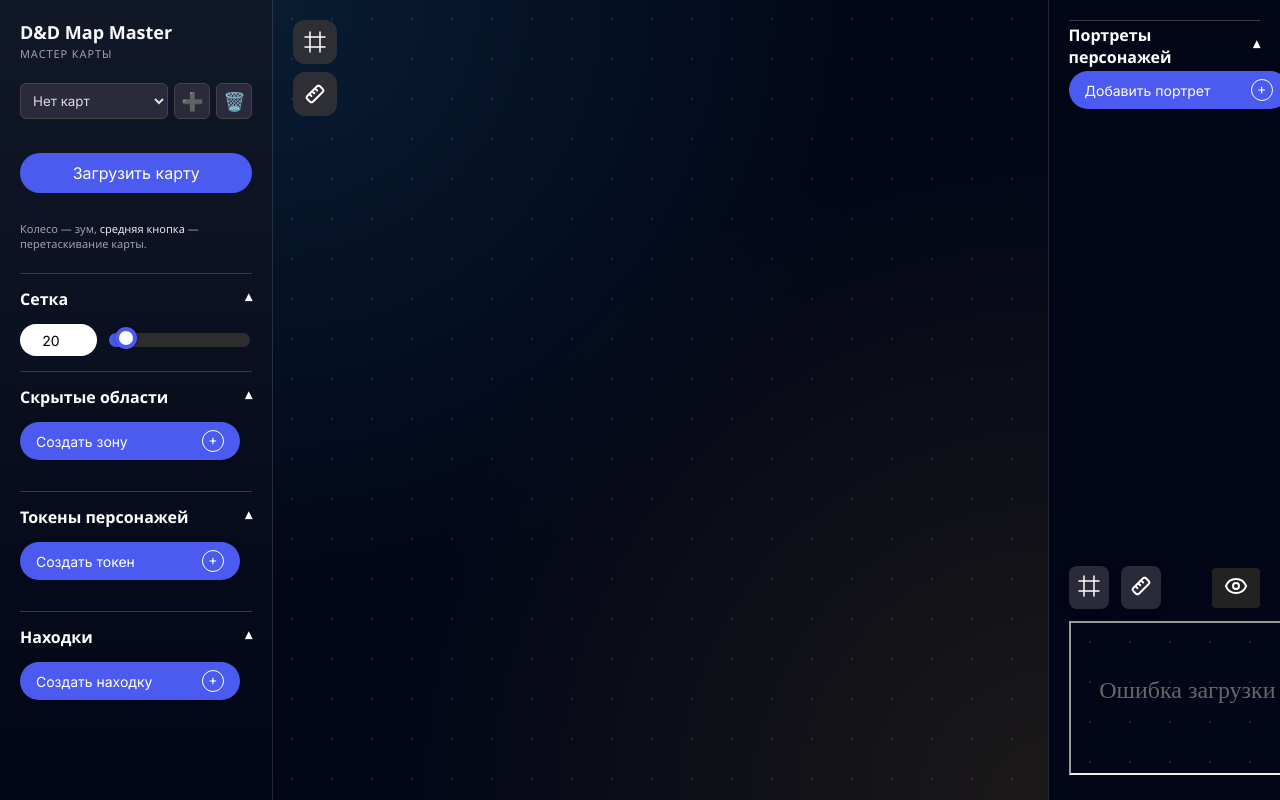
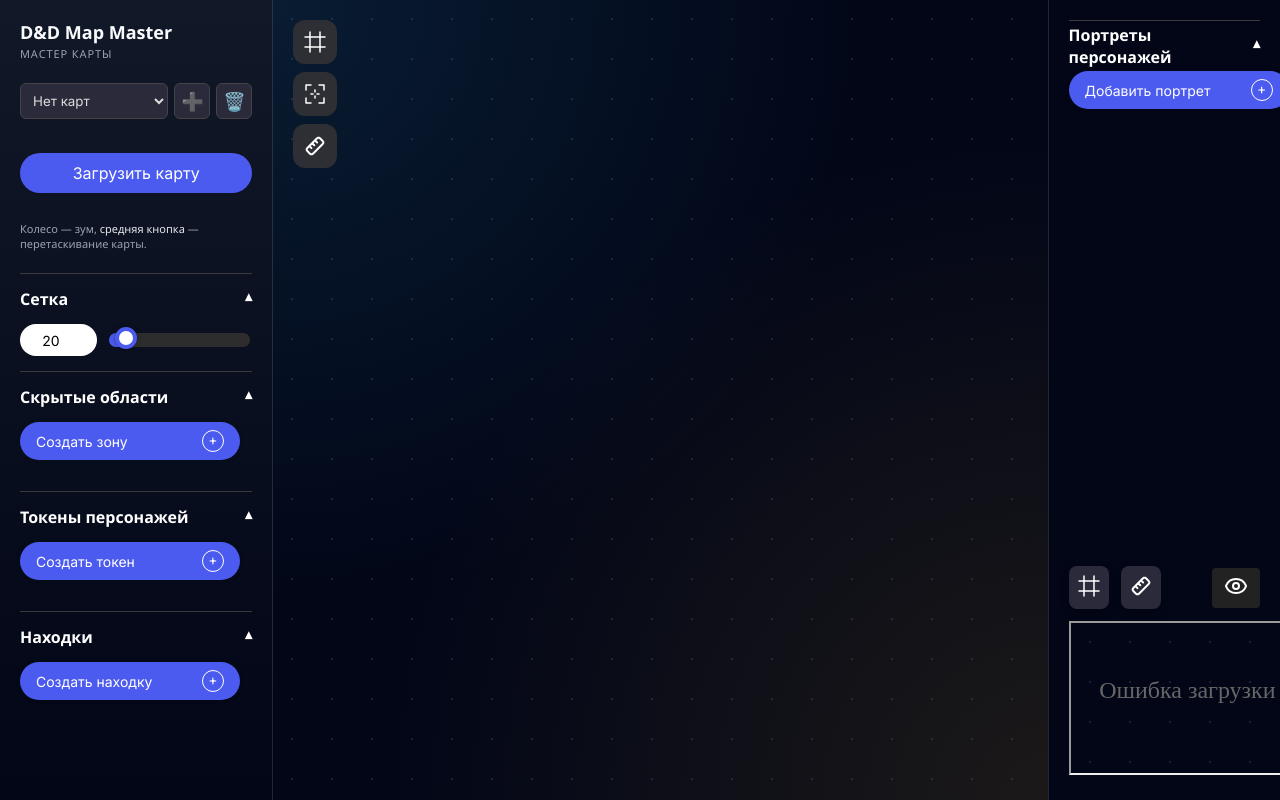
Before and after one commit to 2labu2dab/dnd_master_app, a Flask app: page / in a window 1280 px wide. Run offline with Flask 3, Linux system fonts and the light colour scheme; data that the repository does not hold is empty; some libraries are stand-ins or nearby versions.

Commit message:
Добавил кнопку центрирования

```diff
--- a/static/js/map.js
+++ b/static/js/map.js
@@ -2889,3 +2889,49 @@ function setupEnterHandler(inputId, buttonId) {
         });
     }
 }
+// Добавьте эту функцию в файл static/js/map.js
+function centerMap() {
+    if (!mapImage || !mapImage.complete || mapImage.naturalWidth === 0) {
+        console.log("No map image to center");
+        return;
+    }
+
+    // Вычисляем масштаб, чтобы карта поместилась полностью
+    const scaleX = canvas.width / mapImage.width;
+    const scaleY = canvas.height / mapImage.height;
+    const baseScale = Math.min(scaleX, scaleY);
+
+    // Устанавливаем zoomLevel в базовый масштаб (без дополнительного увеличения)
+    zoomLevel = 1;
+
+    // Вычисляем смещения для центрирования
+    const newScale = baseScale * zoomLevel;
+    panX = (canvas.width - mapImage.width * newScale) / 2;
+    panY = (canvas.height - mapImage.height * newScale) / 2;
+
+    // Сохраняем позицию в данных карты
+    mapData.zoom_level = zoomLevel;
+    mapData.pan_x = panX;
+    mapData.pan_y = panY;
+
+    // Перерисовываем
+    render();
+
+    // Сохраняем на сервере
+    saveMapData();
+
+    // Отправляем обновление зума всем игрокам
+    socket.emit("zoom_update", {
+        map_id: currentMapId,
+        zoom_level: zoomLevel,
+        pan_x: panX,
+        pan_y: panY,
+        canvas_width: canvas.width,
+        canvas_height: canvas.height
+    });
+
+    console.log("Map centered:", { zoomLevel, panX, panY });
+}
+
+// Добавьте обработчик для кнопки в window.onload
+document.getElementById("centeringToggle").addEventListener("click", centerMap);
--- a/templates/index.html
+++ b/templates/index.html
@@ -90,6 +90,31 @@
               d="M7 2v20M17 2v20m5-15H2m20 10H2" />
           </svg>
         </button>
+        <button id="centeringToggle" class="tool-button" title="Центрирование">
+        <svg xmlns="http://www.w3.org/2000/svg"
+            width="24"
+            height="24"
+            viewBox="0 0 24 24"
+            fill="none"
+            stroke="currentColor"
+            stroke-width="1.5"
+            stroke-linecap="round"
+            stroke-linejoin="round">
+
+          <!-- Углы -->
+          <path d="M3 8V3H8" />
+          <path d="M16 3H21V8" />
+          <path d="M3 16V21H8" />
+          <path d="M16 21H21V16" />
+
+          <!-- Центральный крест -->
+          <line x1="12" y1="8" x2="12" y2="10" />
+          <line x1="12" y1="14" x2="12" y2="16" />
+          <line x1="8" y1="12" x2="10" y2="12" />
+          <line x1="14" y1="12" x2="16" y2="12" />
+
+        </svg>
+      </button>
         <button id="rulerToggle" class="tool-button" title="Линейка">
           <svg xmlns="http://www.w3.org/2000/svg" width="24" height="24" viewBox="0 0 24 24">
             <path fill="none" stroke="currentColor" stroke-linecap="round" stroke-linejoin="round" stroke-width="2"
```
